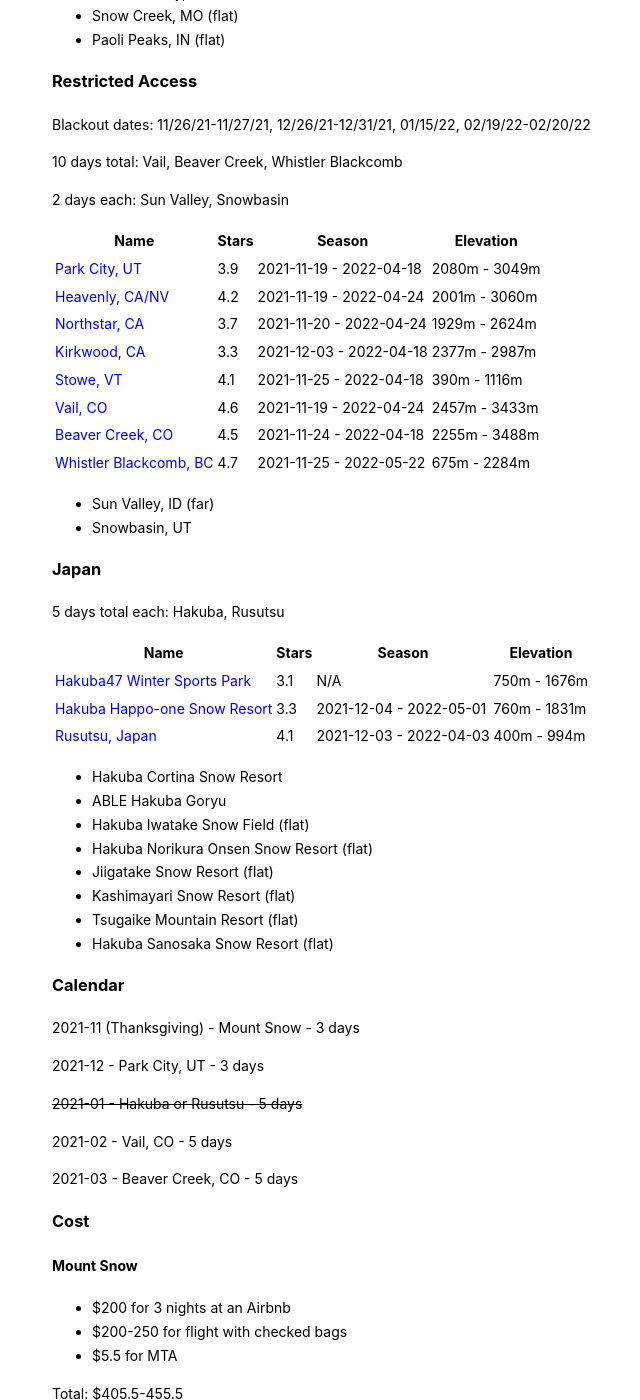
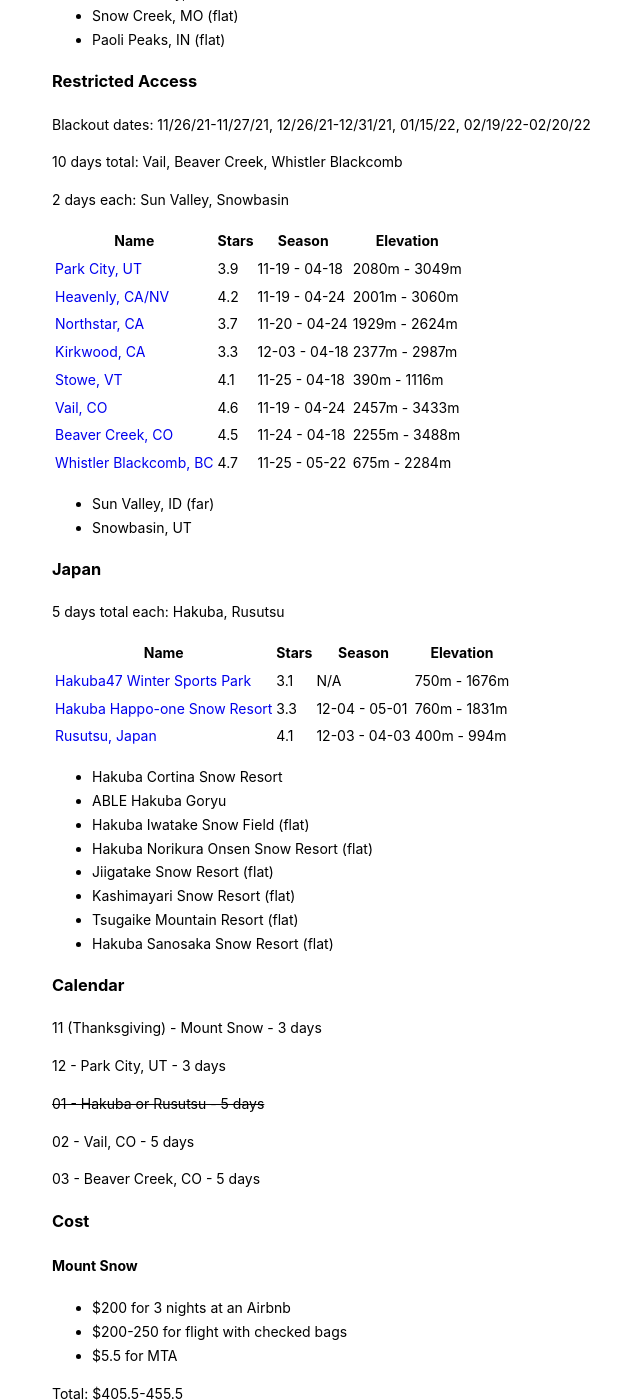
Before and after one commit to mingiryu/mingiryu.github.io, a Jekyll site: the page built from _posts/2021-06-22-2021-2022-ski-season.md, in a window 1280 px wide and 1400 px high, scrolled down 954 px. Shown: the whole window, without its empty margins (280-920 px from the left). Built offline with Jekyll 4.4.1, drawn with Linux system fonts in a browser that asks for light colours; some of the changed text lies outside the part shown.

Commit message:
Remove year from season date

```diff
--- a/_posts/2021-06-22-2021-2022-ski-season.md
+++ b/_posts/2021-06-22-2021-2022-ski-season.md
@@ -13,10 +13,10 @@ category: posts
 
 | Name                                                                    | Stars | Season                      | Elevation     |
 | ----------------------------------------------------------------------- | ----- | --------------------------- | ------------- |
-| [Breckenridge, CO](https://www.skiresort.info/ski-resort/breckenridge/) | 4.3   | 2021-11-12 - 2022-05-29     | 2926m - 3914m |
-| [Keystone, CO](https://www.skiresort.info/ski-resort/keystone/)         | 4.3   | 2021-11-05 - 2022-04-18     | 2835m - 3651m |
-| [Okemo, VT](https://www.skiresort.info/ski-resort/okemo/)               | 3.5   | 2021-11-25 - 2022-04-18     | 348m - 1019m  |
-| [Mount Snow, VT](https://www.skiresort.info/ski-resort/mount-snow/)     | 3.4   | late November - early April | 585m - 1095m  |
+| [Breckenridge, CO](https://www.skiresort.info/ski-resort/breckenridge/) | 4.3   | 11-12 - 05-29               | 2926m - 3914m |
+| [Keystone, CO](https://www.skiresort.info/ski-resort/keystone/)         | 4.3   | 11-05 - 04-18               | 2835m - 3651m |
+| [Okemo, VT](https://www.skiresort.info/ski-resort/okemo/)               | 3.5   | 11-25 - 04-18               | 348m - 1019m  |
+| [Mount Snow, VT](https://www.skiresort.info/ski-resort/mount-snow/)     | 3.4   | 11 - 04 | 585m - 1095m  |
 
 - Wilmot, WI (flat)
 - Afton Alps, MN (flat, far)
@@ -49,16 +49,16 @@ Blackout dates: 11/26/21-11/27/21, 12/26/21-12/31/21, 01/15/22, 02/19/22-02/20/2
 
 2 days each: Sun Valley, Snowbasin
 
-| Name                                                                                | Stars | Season                   | Elevation     |
-| ----------------------------------------------------------------------------------- | ----- | ----------------------- | ------------- |
-| [Park City, UT](https://www.skiresort.info/ski-resort/park-city/)                   | 3.9   | 2021-11-19 - 2022-04-18 | 2080m - 3049m |
-| [Heavenly, CA/NV](https://www.skiresort.info/ski-resort/heavenly/)                  | 4.2   | 2021-11-19 - 2022-04-24 | 2001m - 3060m |
-| [Northstar, CA](https://www.skiresort.info/ski-resort/northstar-california-resort/) | 3.7   | 2021-11-20 - 2022-04-24 | 1929m - 2624m |
-| [Kirkwood, CA](https://www.skiresort.info/ski-resort/kirkwood/)                     | 3.3   | 2021-12-03 - 2022-04-18 | 2377m - 2987m |
-| [Stowe, VT](https://www.skiresort.info/ski-resort/stowe/)                           | 4.1   | 2021-11-25 - 2022-04-18 | 390m - 1116m  |
-| [Vail, CO](https://www.skiresort.info/ski-resort/vail/)                             | 4.6   | 2021-11-19 - 2022-04-24 | 2457m - 3433m |
-| [Beaver Creek, CO](https://www.skiresort.info/ski-resort/beaver-creek/)             | 4.5   | 2021-11-24 - 2022-04-18 | 2255m - 3488m |
-| [Whistler Blackcomb, BC](https://www.skiresort.info/ski-resort/whistler-blackcomb/) | 4.7   | 2021-11-25 - 2022-05-22 | 675m - 2284m  |
+| Name                                                                                | Stars | Season        | Elevation     |
+| ----------------------------------------------------------------------------------- | ----- | ------------- | ------------- |
+| [Park City, UT](https://www.skiresort.info/ski-resort/park-city/)                   | 3.9   | 11-19 - 04-18 | 2080m - 3049m |
+| [Heavenly, CA/NV](https://www.skiresort.info/ski-resort/heavenly/)                  | 4.2   | 11-19 - 04-24 | 2001m - 3060m |
+| [Northstar, CA](https://www.skiresort.info/ski-resort/northstar-california-resort/) | 3.7   | 11-20 - 04-24 | 1929m - 2624m |
+| [Kirkwood, CA](https://www.skiresort.info/ski-resort/kirkwood/)                     | 3.3   | 12-03 - 04-18 | 2377m - 2987m |
+| [Stowe, VT](https://www.skiresort.info/ski-resort/stowe/)                           | 4.1   | 11-25 - 04-18 | 390m - 1116m  |
+| [Vail, CO](https://www.skiresort.info/ski-resort/vail/)                             | 4.6   | 11-19 - 04-24 | 2457m - 3433m |
+| [Beaver Creek, CO](https://www.skiresort.info/ski-resort/beaver-creek/)             | 4.5   | 11-24 - 04-18 | 2255m - 3488m |
+| [Whistler Blackcomb, BC](https://www.skiresort.info/ski-resort/whistler-blackcomb/) | 4.7   | 11-25 - 05-22 | 675m - 2284m  |
 
 - Sun Valley, ID (far)
 - Snowbasin, UT
@@ -67,11 +67,11 @@ Blackout dates: 11/26/21-11/27/21, 12/26/21-12/31/21, 01/15/22, 02/19/22-02/20/2
 
 5 days total each: Hakuba, Rusutsu
 
-| Name                                                                                    | Stars | Season                  | Elevation    |
-| --------------------------------------------------------------------------------------- | ----- | ----------------------- | ------------ |
-| [Hakuba47 Winter Sports Park](https://www.skiresort.info/ski-resort/hakuba-47goryu/)    | 3.1   | N/A                     | 750m - 1676m |
-| [Hakuba Happo-one Snow Resort](https://www.skiresort.info/ski-resort/happo-one-hakuba/) | 3.3   | 2021-12-04 - 2022-05-01 | 760m - 1831m |
-| [Rusutsu, Japan](https://www.skiresort.info/ski-resort/rusutsu/)                        | 4.1   | 2021-12-03 - 2022-04-03 | 400m - 994m  |
+| Name                                                                                    | Stars | Season        | Elevation    |
+| --------------------------------------------------------------------------------------- | ----- | ------------- | ------------ |
+| [Hakuba47 Winter Sports Park](https://www.skiresort.info/ski-resort/hakuba-47goryu/)    | 3.1   | N/A           | 750m - 1676m |
+| [Hakuba Happo-one Snow Resort](https://www.skiresort.info/ski-resort/happo-one-hakuba/) | 3.3   | 12-04 - 05-01 | 760m - 1831m |
+| [Rusutsu, Japan](https://www.skiresort.info/ski-resort/rusutsu/)                        | 4.1   | 12-03 - 04-03 | 400m - 994m  |
 
 - Hakuba Cortina Snow Resort
 - ABLE Hakuba Goryu
@@ -85,15 +85,15 @@ Blackout dates: 11/26/21-11/27/21, 12/26/21-12/31/21, 01/15/22, 02/19/22-02/20/2
 
 ### Calendar
 
-2021-11 (Thanksgiving) - Mount Snow - 3 days
+11 (Thanksgiving) - Mount Snow - 3 days
 
-2021-12 - Park City, UT - 3 days
+12 - Park City, UT - 3 days
 
-<s>2021-01 - Hakuba or Rusutsu - 5 days</s>
+<s>01 - Hakuba or Rusutsu - 5 days</s>
 
-2021-02 - Vail, CO - 5 days
+02 - Vail, CO - 5 days
 
-2021-03 - Beaver Creek, CO - 5 days
+03 - Beaver Creek, CO - 5 days
 
 
 ### Cost
```
